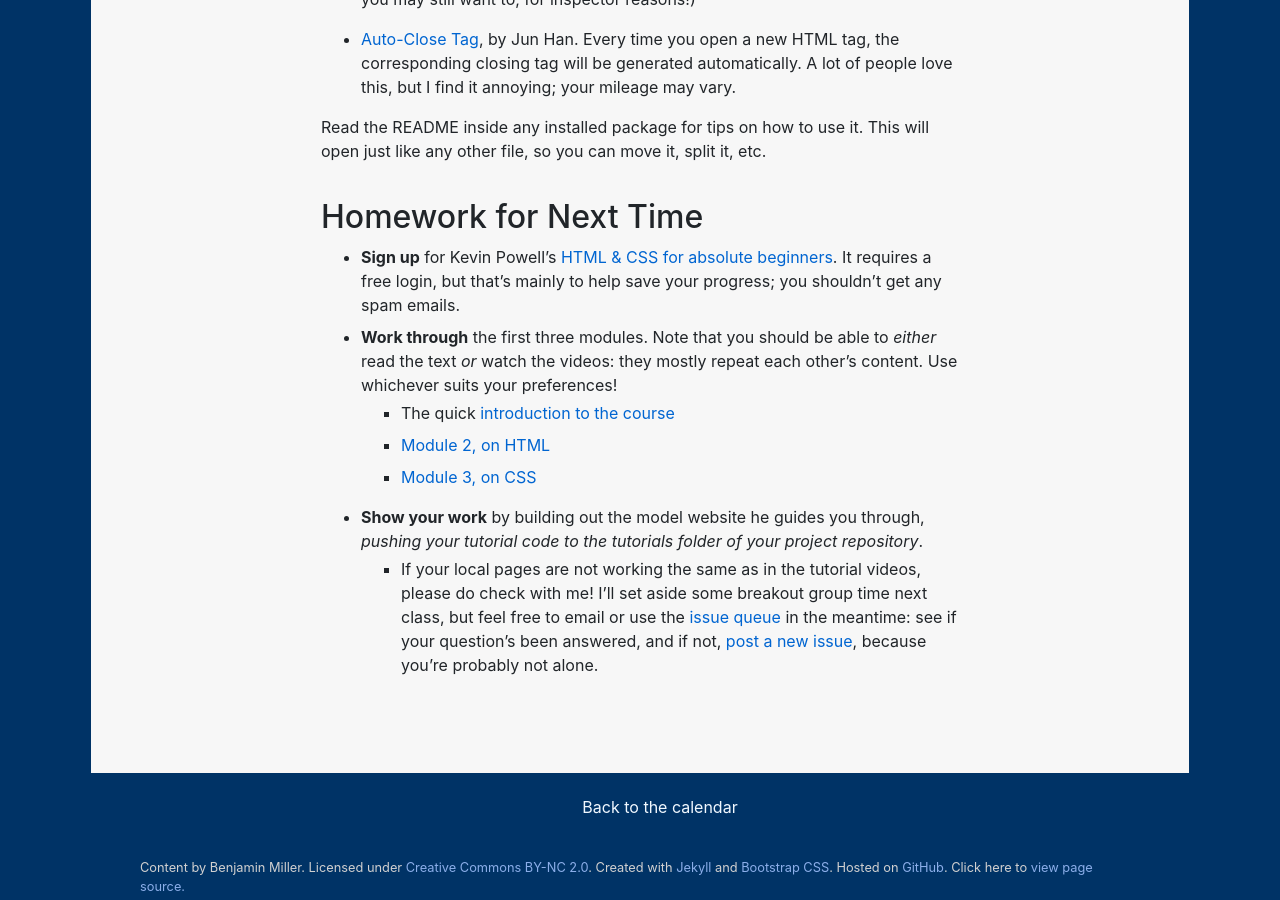
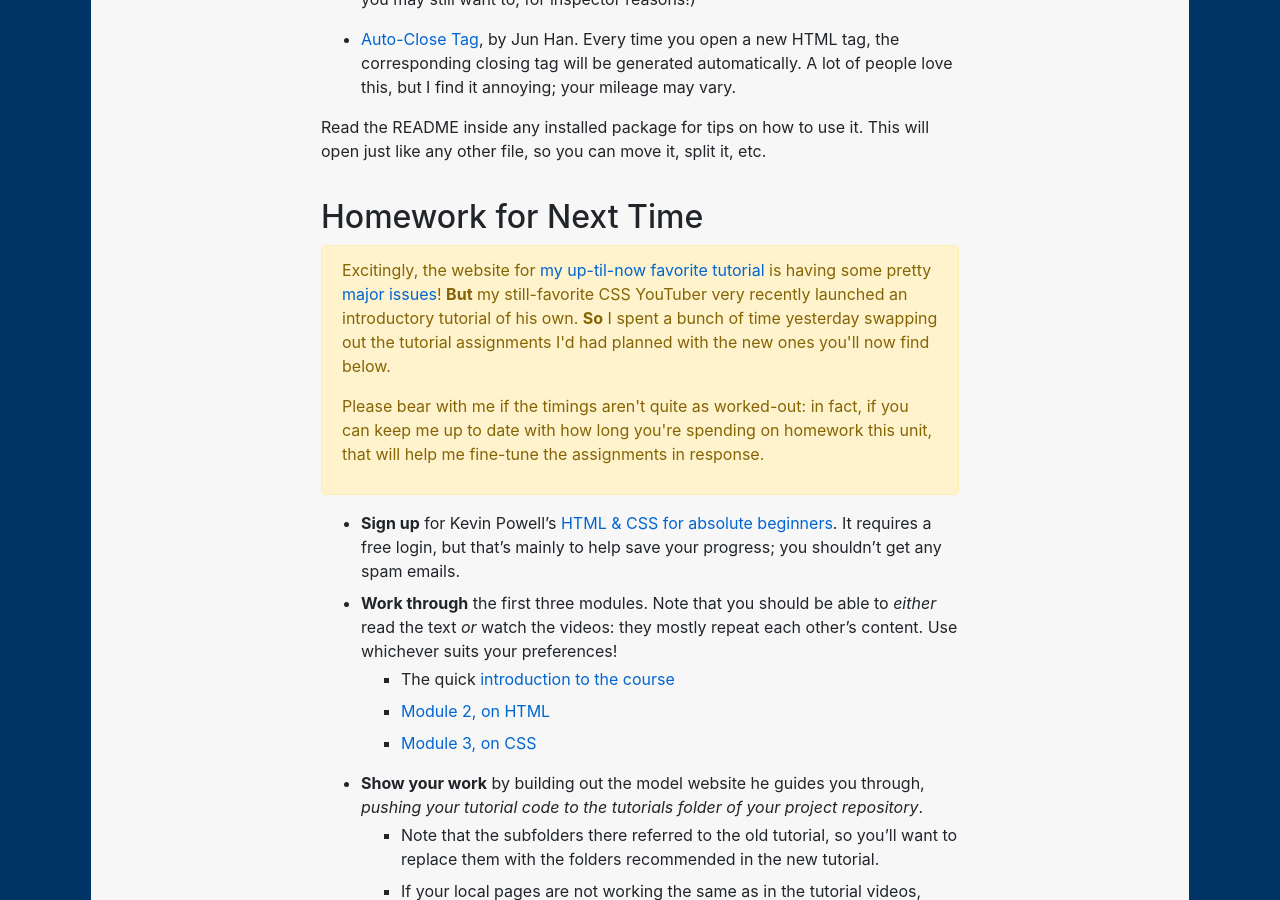
Before and after one commit to benmiller314/cdm2025spring, a Jekyll site: the page built from plans/lesson-16.md, in a window 1280 px wide and 900 px high, scrolled down 7502 px. Built offline with Jekyll 4.4.1, drawn with Linux system fonts in a browser that asks for light colours; our own code applies the rules of GitHub Pages for plain Markdown files.

Commit message:
add note re: change of tutorial to lesson plan
as well as a note about needing to change the default subfolders

while we're at it, add a period to the end of the alt text, per https://axesslab.com/alt-texts/

```diff
--- a/plans/lesson-16.md
+++ b/plans/lesson-16.md
@@ -181,7 +181,7 @@ Let's have a look!
 
     <details><summary>Show me</summary>
         <figure>
-            <img src="https://developer.apple.com/library/archive/documentation/NetworkingInternetWeb/Conceptual/Web_Inspector_Tutorial/Art/00developmenu_2x.png" alt="The option to 'Show Develop menu in menu bar' is at the end of the Advanced tab of Preferences" />
+            <img src="https://developer.apple.com/library/archive/documentation/NetworkingInternetWeb/Conceptual/Web_Inspector_Tutorial/Art/00developmenu_2x.png" alt="The option to 'Show Develop menu in menu bar' is at the end of the Advanced tab of Preferences." />
             <figcaption>Safari's advanced preferences page</figcaption>
         </figure>
     </details>
@@ -310,10 +310,16 @@ If you're already experienced at web design and/or you find yourself breezing th
 
 ## Homework for Next Time
 
+<div class="alert alert-warning">
+    <p>Excitingly, the website for <a href="https://web.archive.org/web/20220809145153/https://internetingishard.netlify.app/html-and-css/">my up-til-now favorite tutorial</a> is having some pretty <a href="https://internetingishard.netlify.app/html-and-css/">major issues</a>! <strong>But</strong> my still-favorite <span title="don't mock me, it's totally a thing">CSS YouTuber</span> very recently launched an introductory tutorial of his own. <strong>So</strong> I spent a bunch of time yesterday swapping out the tutorial assignments I'd had planned with the new ones you'll now find below.</p>
+    <p>Please bear with me if the timings aren't quite as worked-out: in fact, if you can keep me up to date with how long you're spending on homework this unit, that will help me fine-tune the assignments in response.</p>
+</div>
+
 * **Sign up** for Kevin Powell's [HTML & CSS for absolute beginners](https://learn.kevinpowell.co/course/html-css-for-absolute-beginners). It requires a free login, but that's mainly to help save your progress; you shouldn't get any spam emails.
 * **Work through** the first three modules. Note that you should be able to *either* read the text *or* watch the videos: they mostly repeat each other's content. Use whichever suits your preferences!
     - The quick [introduction to the course](https://learn.kevinpowell.co/course/html-css-for-absolute-beginners/1-introduction/1-welcome-to-the-course)
     - [Module 2, on HTML](https://learn.kevinpowell.co/course/html-css-for-absolute-beginners/2-html/1-the-languages-that-make-up-the-web)
     - [Module 3, on CSS](https://learn.kevinpowell.co/course/html-css-for-absolute-beginners/3-css/1-what-is-css)
 * **Show your work** by building out the model website he guides you through, _pushing your tutorial code to the tutorials folder of your project repository_.
-  * If your local pages are not working the same as in the tutorial videos, please do check with me! I'll set aside some breakout group time next class, but feel free to email or use the [issue queue]({{site.github.issues_url}}) in the meantime: see if your question's been answered, and if not, [post a new issue]({{site.github.issues_url}}/new/choose), because you're probably not alone.
+    - Note that the subfolders there referred to the old tutorial, so you'll want to replace them with the folders recommended in the new tutorial.
+    - If your local pages are not working the same as in the tutorial videos, please do check with me! I'll set aside some breakout group time next class, but feel free to email or use the [issue queue]({{site.github.issues_url}}) in the meantime: see if your question's been answered, and if not, [post a new issue]({{site.github.issues_url}}/new/choose), because you're probably not alone.
```
